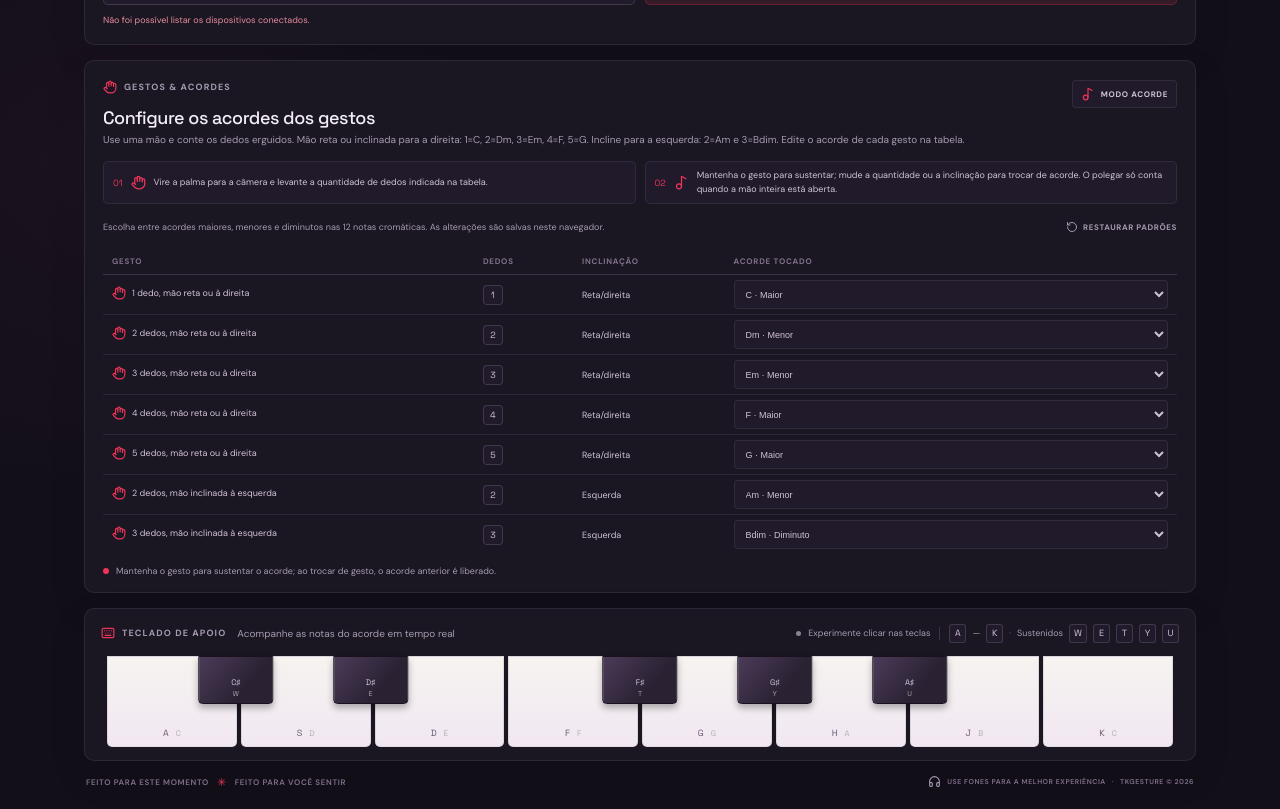
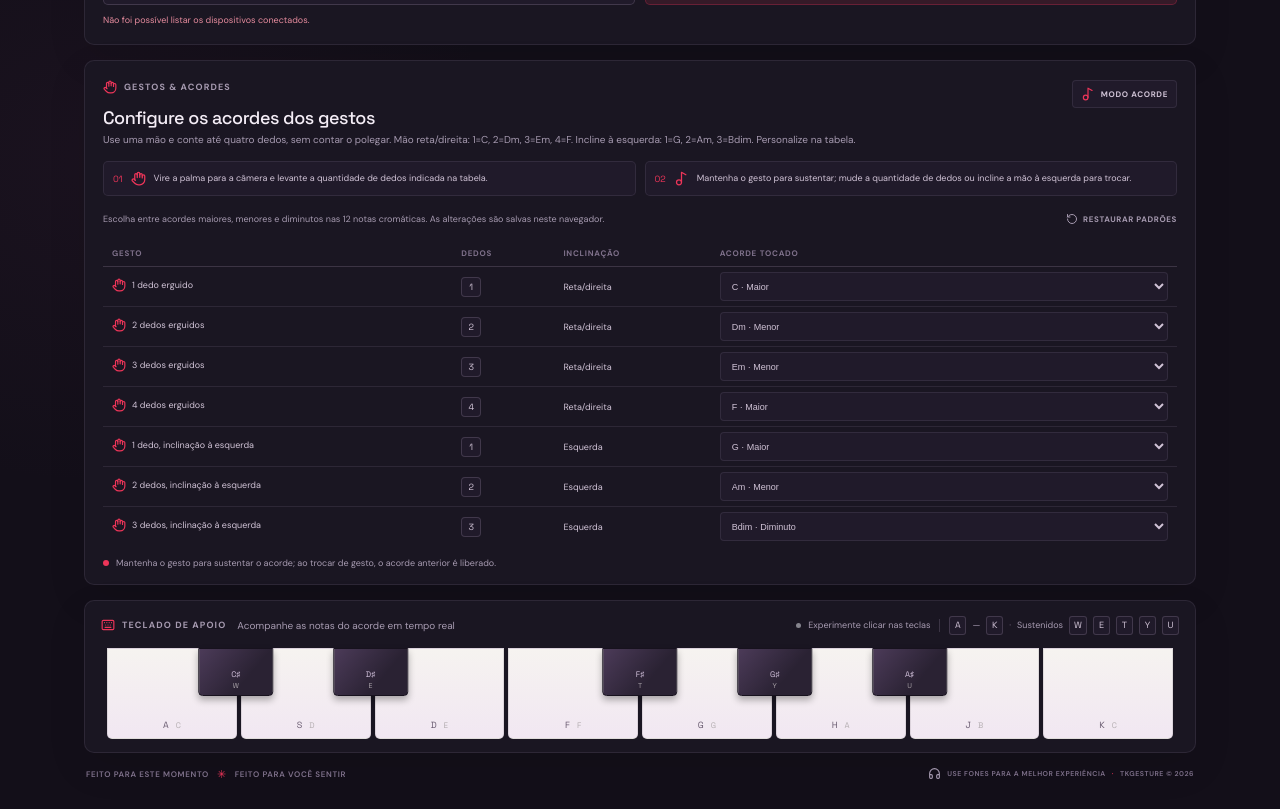
Before and after one commit to Henrizxss/Webmusic, a React (Vite) app: page / in a window 1280 px wide. Shown: the part 800-1609 px from the top of the page. Built offline with nearby package versions, Linux system fonts and the light colour scheme.

Commit message:
fix de gestos

```diff
--- a/src/App.tsx
+++ b/src/App.tsx
@@ -29,7 +29,7 @@ import {
   CHORD_OPTIONS,
   DEFAULT_CHORD_ASSIGNMENTS,
   getChordOption,
-  isChordGestureAssignments,
+  parseChordGestureAssignments,
   type ChordGestureAssignments,
 } from "./musicTheory";
 
@@ -140,10 +140,11 @@ function loadChordAssignmentState(): ChordAssignmentState {
     }
 
     const parsed: unknown = JSON.parse(stored);
-    if (!isChordGestureAssignments(parsed)) {
+    const assignments = parseChordGestureAssignments(parsed);
+    if (!assignments) {
       throw new Error("A configuração salva não corresponde aos gestos disponíveis.");
     }
-    return { assignments: parsed, storageError: null };
+    return { assignments, storageError: null };
   } catch (caught: unknown) {
     console.error("Não foi possível carregar os acordes dos gestos:", caught);
     return {
@@ -828,7 +829,7 @@ function App() {
               <span className="section-label"><Hand size={14} /> GESTOS &amp; ACORDES</span>
               <h2 id="gesture-guide-title">Configure os acordes dos gestos</h2>
               <p className="gesture-guide-description">
-                Use uma mão e conte os dedos erguidos. Mão reta ou inclinada para a direita: 1=C, 2=Dm, 3=Em, 4=F, 5=G. Incline para a esquerda: 2=Am e 3=Bdim. Edite o acorde de cada gesto na tabela.
+                Use uma mão e conte até quatro dedos, sem contar o polegar. Mão reta/direita: 1=C, 2=Dm, 3=Em, 4=F. Incline à esquerda: 1=G, 2=Am, 3=Bdim. Personalize na tabela.
               </p>
             </div>
             <div className="gesture-guide-mode">
@@ -841,7 +842,7 @@ function App() {
               Vire a palma para a câmera e levante a quantidade de dedos indicada na tabela.
             </span></div>
             <div><span>02</span><Music2 size={15} /><span>
-              Mantenha o gesto para sustentar; mude a quantidade ou a inclinação para trocar de acorde. O polegar só conta quando a mão inteira está aberta.
+              Mantenha o gesto para sustentar; mude a quantidade de dedos ou incline a mão à esquerda para trocar.
             </span></div>
           </div>
 
@@ -967,7 +968,7 @@ function App() {
             <h2 id="help-title">Como fazer música?</h2>
             <div className="help-step"><span>01</span><div><strong>Ative a câmera</strong><p>Encontre um lugar iluminado e autorize o acesso à câmera.</p></div><Check size={16} /></div>
             <div className="help-step"><span>02</span><div><strong>Mostre sua mão</strong><p>Vire a palma para a câmera e levante os dedos indicados. O polegar não entra na contagem.</p></div><Check size={16} /></div>
-            <div className="help-step"><span>03</span><div><strong>Faça o gesto do acorde</strong><p>Reta ou inclinada para a direita: 1=C, 2=Dm, 3=Em, 4=F. Inclinada para a esquerda: 2=Am, 3=G, 4=Bdim. Mantenha o gesto para sustentar.</p></div><Check size={16} /></div>
+            <div className="help-step"><span>03</span><div><strong>Faça o gesto do acorde</strong><p>Mão reta/direita: 1=C, 2=Dm, 3=Em e 4=F. Incline à esquerda: 1=G, 2=Am e 3=Bdim. Você pode personalizar os acordes na tabela.</p></div><Check size={16} /></div>
             <div className="help-shortcuts"><Mic2 size={14} /> Ou use o teclado: <kbd>A</kbd><kbd>S</kbd><kbd>D</kbd><kbd>F</kbd><kbd>G</kbd><kbd>H</kbd><kbd>J</kbd><kbd>K</kbd></div>
           </section>
         </div>
--- a/src/gestureRecognition.ts
+++ b/src/gestureRecognition.ts
@@ -37,13 +37,7 @@ export function getExtendedFingerCount(hand: HandPoint[]): number {
       && extensionRatio > 1.1;
   }).length;
 
-  if (extendedFingers < FINGER_JOINTS.length) return extendedFingers;
-
-  const palmWidth = distance2D(hand[5], hand[17]);
-  const thumbSpread = distance2D(hand[4], hand[5]);
-  const thumbLength = distance2D(hand[2], hand[3]) + distance2D(hand[3], hand[4]);
-  const thumbStraightness = distance2D(hand[2], hand[4]) / Math.max(thumbLength, 0.0001);
-  return thumbStraightness > 0.8 && thumbSpread > palmWidth * 0.35 ? 5 : 4;
+  return extendedFingers;
 }
 
 export function getChordHandTilt(hand: HandPoint[]): "left" | "neutral" {
--- a/src/musicTheory.ts
+++ b/src/musicTheory.ts
@@ -1,11 +1,11 @@
 export const CHORD_GESTURE_SLOTS = [
-  { id: "neutral-1", fingerCount: 1, tilt: "neutral", gesture: "1 dedo, mão reta ou à direita" },
-  { id: "neutral-2", fingerCount: 2, tilt: "neutral", gesture: "2 dedos, mão reta ou à direita" },
-  { id: "neutral-3", fingerCount: 3, tilt: "neutral", gesture: "3 dedos, mão reta ou à direita" },
-  { id: "neutral-4", fingerCount: 4, tilt: "neutral", gesture: "4 dedos, mão reta ou à direita" },
-  { id: "neutral-5", fingerCount: 5, tilt: "neutral", gesture: "5 dedos, mão reta ou à direita" },
-  { id: "left-2", fingerCount: 2, tilt: "left", gesture: "2 dedos, mão inclinada à esquerda" },
-  { id: "left-3", fingerCount: 3, tilt: "left", gesture: "3 dedos, mão inclinada à esquerda" },
+  { id: "neutral-1", fingerCount: 1, tilt: "neutral", gesture: "1 dedo erguido" },
+  { id: "neutral-2", fingerCount: 2, tilt: "neutral", gesture: "2 dedos erguidos" },
+  { id: "neutral-3", fingerCount: 3, tilt: "neutral", gesture: "3 dedos erguidos" },
+  { id: "neutral-4", fingerCount: 4, tilt: "neutral", gesture: "4 dedos erguidos" },
+  { id: "left-1", fingerCount: 1, tilt: "left", gesture: "1 dedo, inclinação à esquerda" },
+  { id: "left-2", fingerCount: 2, tilt: "left", gesture: "2 dedos, inclinação à esquerda" },
+  { id: "left-3", fingerCount: 3, tilt: "left", gesture: "3 dedos, inclinação à esquerda" },
 ] as const;
 
 export type ChordHandTilt = "left" | "neutral";
@@ -56,7 +56,7 @@ export const DEFAULT_CHORD_ASSIGNMENTS: ChordGestureAssignments = {
   "neutral-2": "2-minor",
   "neutral-3": "4-minor",
   "neutral-4": "5-major",
-  "neutral-5": "7-major",
+  "left-1": "7-major",
   "left-2": "9-minor",
   "left-3": "11-diminished",
 };
@@ -66,7 +66,7 @@ export function getChordGestureSlot(
   tilt: ChordHandTilt,
 ): (typeof CHORD_GESTURE_SLOTS)[number] | null {
   return CHORD_GESTURE_SLOTS.find((slot) => (
-    slot.fingerCount === fingerCount && slot.tilt === tilt
+    slot.fingerCount === fingerCount && (slot.tilt ?? "neutral") === tilt
   )) ?? null;
 }
 
@@ -74,13 +74,23 @@ export function getChordOption(chordId: string): ChordOption | null {
   return CHORD_OPTIONS.find((chord) => chord.id === chordId) ?? null;
 }
 
-export function isChordGestureAssignments(value: unknown): value is ChordGestureAssignments {
-  if (typeof value !== "object" || value === null) return false;
+export function parseChordGestureAssignments(value: unknown): ChordGestureAssignments | null {
+  if (typeof value !== "object" || value === null) return null;
   const assignments = value as Partial<Record<ChordGestureSlotId, unknown>>;
-  return CHORD_GESTURE_SLOTS.every((slot) => {
+  const parsed = { ...DEFAULT_CHORD_ASSIGNMENTS };
+  const requiredSlots = CHORD_GESTURE_SLOTS.filter((slot) => slot.tilt === "neutral");
+  for (const slot of requiredSlots) {
     const chordId = assignments[slot.id];
-    return typeof chordId === "string" && getChordOption(chordId) !== null;
-  });
+    if (typeof chordId !== "string" || !getChordOption(chordId)) return null;
+    parsed[slot.id] = chordId;
+  }
+  for (const slot of CHORD_GESTURE_SLOTS.filter((gesture) => gesture.tilt === "left")) {
+    const chordId = assignments[slot.id];
+    if (chordId === undefined) continue;
+    if (typeof chordId !== "string" || !getChordOption(chordId)) return null;
+    parsed[slot.id] = chordId;
+  }
+  return parsed;
 }
 
 export function getChordPitches(chord: ChordOption, octave: number): number[] {
```
Also changed, not shown: 1 other file (tests, documents, lock files or other folders).
